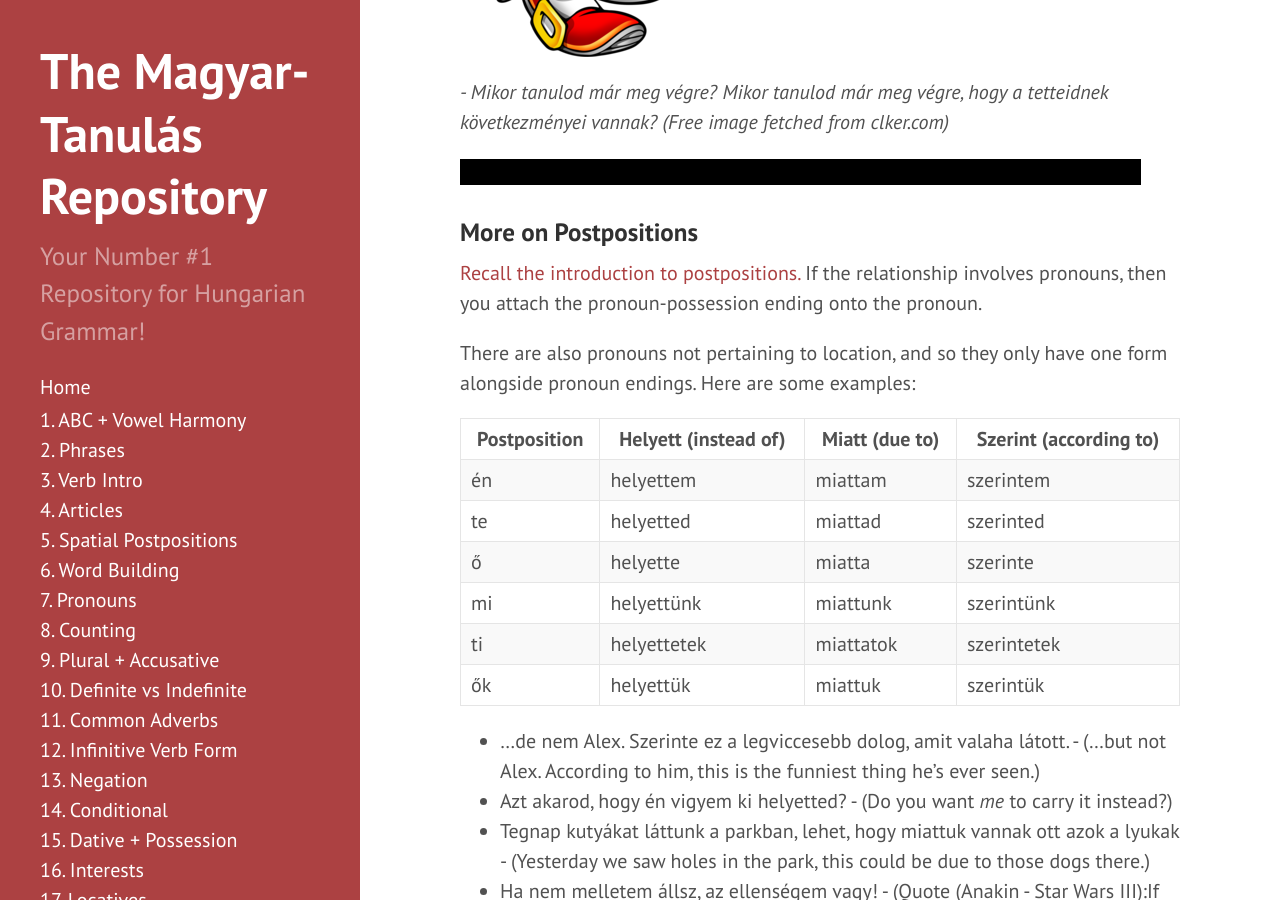
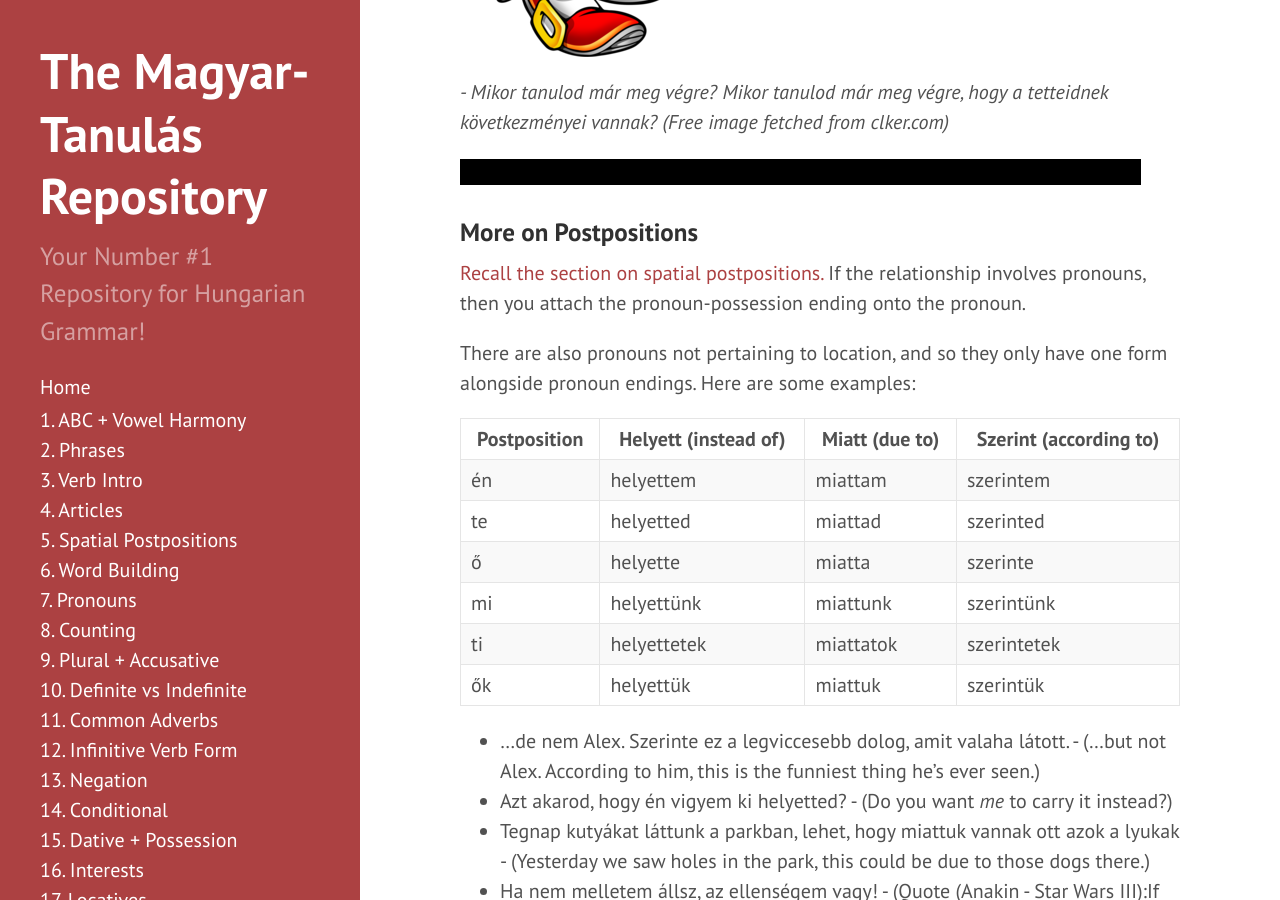
Before and after one commit to Magyartanulas/magyartanulas.github.io, a Jekyll site: the page built from dative_possession.md, in a window 1280 px wide and 900 px high, scrolled down 6841 px. Built offline with Jekyll 4.4.1, drawn with Linux system fonts in a browser that asks for light colours; comment, search, counter and statistics services are not loaded.

Commit message:
Update dative_possession.md

```diff
--- a/dative_possession.md
+++ b/dative_possession.md
@@ -253,7 +253,7 @@
 
 ### More on Postpositions
 
-[Recall the introduction to postpositions.](https://magyartanulas.github.io/postpositions_articles/) If the relationship involves pronouns, then you attach the pronoun-possession ending onto the pronoun.
+[Recall the section on spatial postpositions.](https://magyartanulas.github.io/postpositions/) If the relationship involves pronouns, then you attach the pronoun-possession ending onto the pronoun.
 
 There are also pronouns not pertaining to location, and so they only have one form alongside pronoun endings. Here are some examples:
 
```
